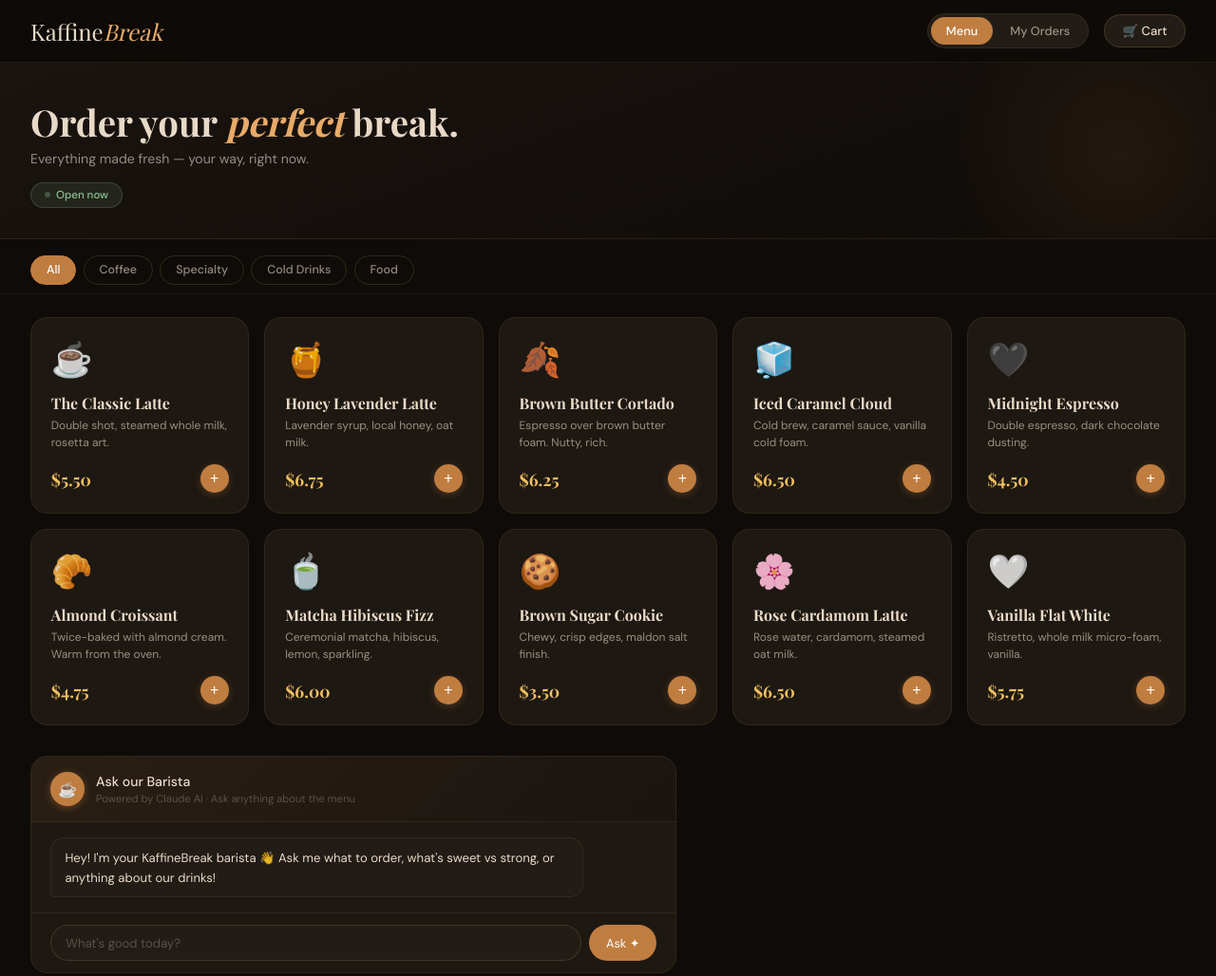
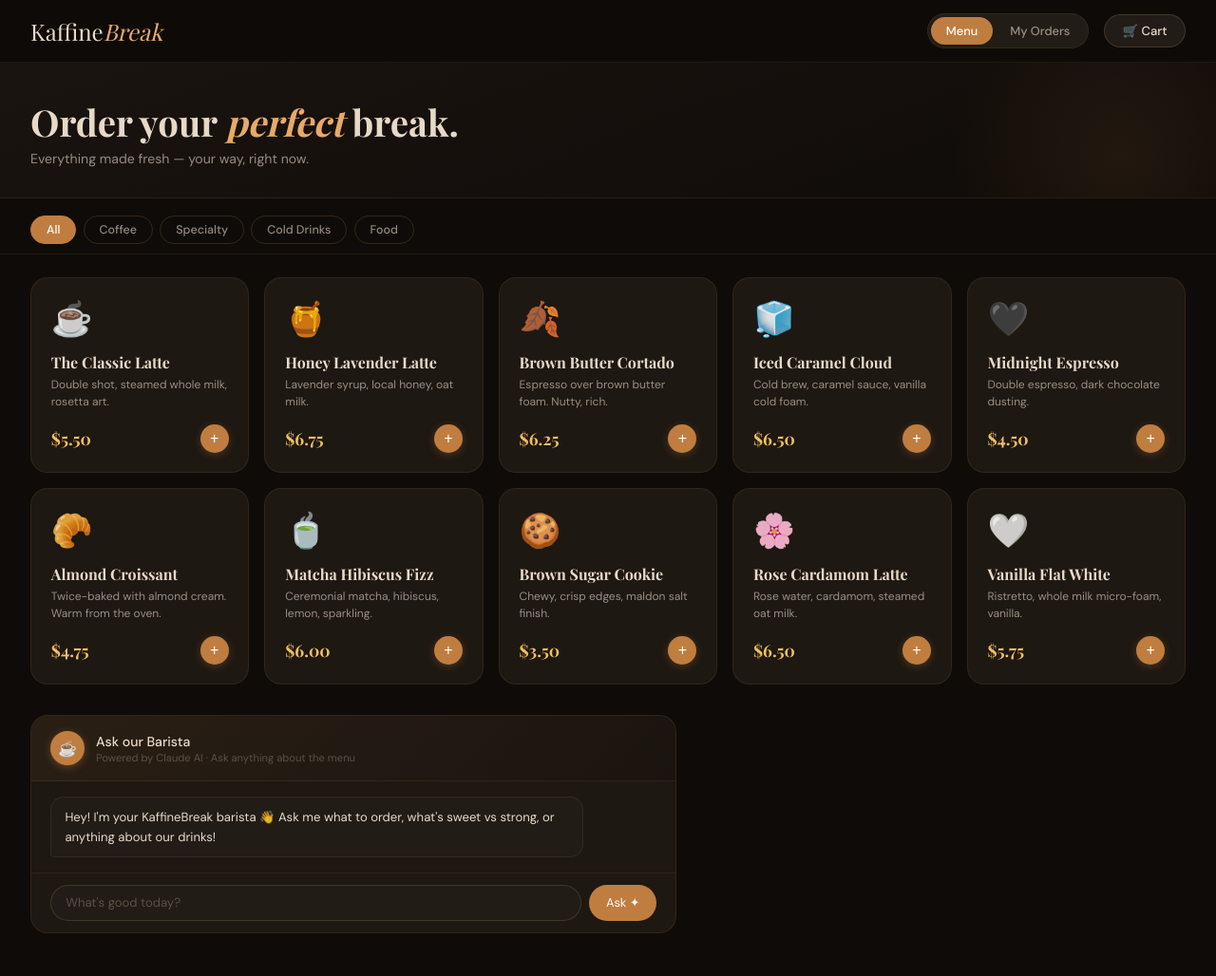
Before and after one commit to EdgarH23/kaffinebreak, a plain HTML site: page index.html in a window 1280 px wide. Shown: the whole page at 95% size. Drawn offline with nearby package versions, Linux system fonts and the light colour scheme; a web font is replaced by a local one.

Commit message:
no more open sign thing

```diff
--- a/index.html
+++ b/index.html
@@ -201,7 +201,6 @@ body{font-family:'DM Sans',sans-serif;background:var(--bg);color:var(--cream);mi
   <div class="hero">
     <h1>Order your <em>perfect</em> break.</h1>
     <p>Everything made fresh — your way, right now.</p>
-    <div class="status-badge"><span class="status-dot"></span>Open now</div>
   </div>
   <div class="filters">
     <button class="filter-btn active" onclick="filterMenu('all',this)">All</button>
```
